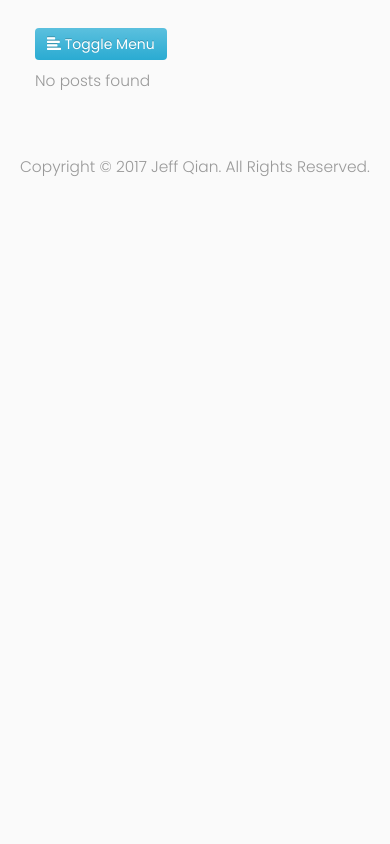
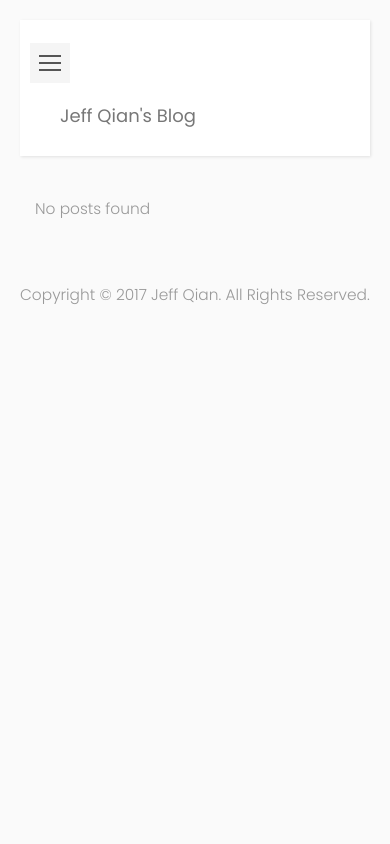
Before and after one commit to seekdestiny/blogengine, a Django app: page /1 in a window 390 px wide. Run offline with Django 3.2, Linux system fonts and the light colour scheme; data that the repository does not hold is empty; some libraries are stand-ins or nearby versions.

Commit message:
modify navbar header

```diff
--- a/blogengine/static/css/sidebar.css
+++ b/blogengine/static/css/sidebar.css
@@ -51,6 +51,7 @@ a, a:hover, a:focus {
 .blog {
     display: flex;
     align-items: stretch;
+    perspective: 1500px;
 }
 
 #sidebar {
@@ -58,11 +59,13 @@ a, a:hover, a:focus {
     max-width: 250px;
     background: #7386D5;
     color: #fff;
-    transition: all 0.3s;
+    transition: all 0.6s cubic-bezier(0.945, 0.020, 0.270, 0.665);
+    transform-origin: bottom left;
 }
 
 #sidebar.active {
     margin-left: -250px;
+    transform: rotateY(100deg);
 }
 
 #sidebar .sidebar-header {
@@ -96,6 +99,24 @@ a, a:hover, a:focus {
     background: #6d7fcc;
 }
 
+
+a[data-toggle="collapse"] {
+    position: relative;
+}
+
+a[aria-expanded="false"]::before, a[aria-expanded="true"]::before {
+    content: '\e259';
+    display: block;
+    position: absolute;
+    right: 20px;
+    font-family: 'Glyphicons Halflings';
+    font-size: 0.6em;
+}
+a[aria-expanded="true"]::before {
+    content: '\e260';
+}
+
+
 ul ul a {
     font-size: 0.9em !important;
     padding-left: 30px !important;
@@ -127,7 +148,7 @@ a.article, a.article:hover {
 
 
 /* ---------------------------------------------------
-    MAIN STYLE
+    CONTENT STYLE
 ----------------------------------------------------- */
 #main {
     padding: 20px;
@@ -135,17 +156,70 @@ a.article, a.article:hover {
     transition: all 0.3s;
 }
 
+#sidebarCollapse {
+    width: 40px;
+    height: 40px;
+    background: #f5f5f5;
+}
+
+#sidebarCollapse span {
+    width: 80%;
+    height: 2px;
+    margin: 0 auto;
+    display: block;
+    background: #555;
+    transition: all 0.8s cubic-bezier(0.810, -0.330, 0.345, 1.375);
+    transition-delay: 0.2s;
+}
+
+#sidebarCollapse span:first-of-type {
+    transform: rotate(45deg) translate(2px, 2px);
+}
+#sidebarCollapse span:nth-of-type(2) {
+    opacity: 0;
+}
+#sidebarCollapse span:last-of-type {
+    transform: rotate(-45deg) translate(1px, -1px);
+}
+
+
+#sidebarCollapse.active span {
+    transform: none;
+    opacity: 1;
+    margin: 5px auto;
+}
+
+
 /* ---------------------------------------------------
     MEDIAQUERIES
 ----------------------------------------------------- */
 @media (max-width: 768px) {
     #sidebar {
         margin-left: -250px;
+        transform: rotateY(90deg);
     }
     #sidebar.active {
         margin-left: 0;
+        transform: none;
     }
-    #sidebarCollapse span {
-        display: none;
+    #sidebarCollapse span:first-of-type,
+    #sidebarCollapse span:nth-of-type(2),
+    #sidebarCollapse span:last-of-type {
+        transform: none;
+        opacity: 1;
+        margin: 5px auto;
     }
+    #sidebarCollapse.active span {
+        margin: 0 auto;
+    }
+    #sidebarCollapse.active span:first-of-type {
+        transform: rotate(45deg) translate(2px, 2px);
+    }
+    #sidebarCollapse.active span:nth-of-type(2) {
+        opacity: 0;
+    }
+    #sidebarCollapse.active span:last-of-type {
+        transform: rotate(-45deg) translate(1px, -1px);
+    }
+
 }
--- a/blogengine/templates/blogengine/includes/base.html
+++ b/blogengine/templates/blogengine/includes/base.html
@@ -114,14 +114,27 @@
             </nav>
             <!-- End Sidebar -->
 
+            <!-- Page Content Holder -->
             <div id="main">
+                <nav class="navbar navbar-default">
+                    <div class="container-fluid">
+                        <div class="navbar-header">
+                            <button type="button" id="sidebarCollapse" class="navbar-btn">
+                                <span></span>
+                                <span></span>
+                                <span></span>
+                            </button>
+                        </div>
+
+                        <div class="navbar-brand navbar-right">
+                            <a href="/">Jeff Qian's Blog</a>
+                        </div>
+                    </div>
+                </nav>
+
                 <div class="container">
                     <div id="content" class="row">
                         <div class="col-lg-12">
-                            <button type="button" class="btn btn-info navbar-btn" id="menu-toggle">
-                                <i class="glyphicon glyphicon-align-left"></i>
-                                Toggle Menu
-                            </button>
                             {% block content %}{% endblock %}
                         </div>
                     </div>
@@ -132,6 +145,7 @@
                         </span>
                     </footer>
                 </div>
+
             </div>
         </div>
 
@@ -143,8 +157,9 @@
         <!-- Menu toggle script -->
         <script type="text/javascript">
             $(document).ready(function () {
-                $('#menu-toggle').on('click', function () {
-                    $('#sidebar').toggleClass('active');
+                $('#sidebarCollapse').on('click', function () {
+                     $('#sidebar').toggleClass('active');
+                     $(this).toggleClass('active');
                 });
             });
         </script>
```
